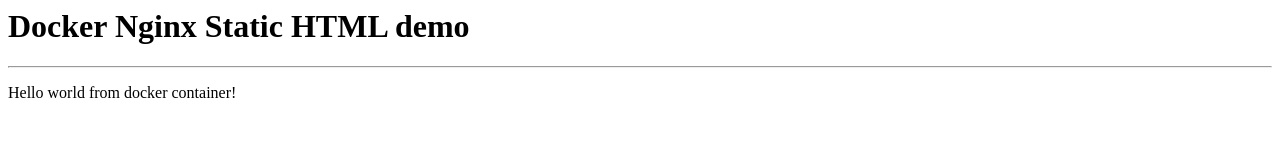
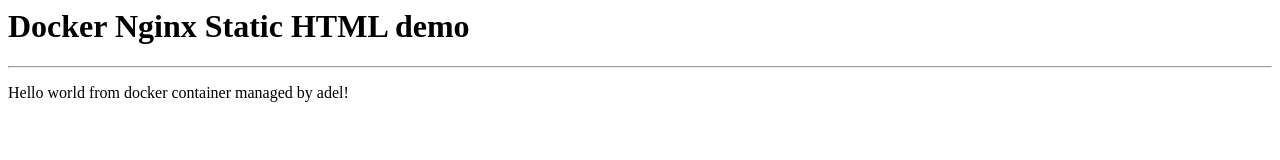
Before and after one commit to MuhammadAdel612/delpoy, a plain HTML site: page index.html in a window 1280 px wide. Drawn offline with Linux system fonts and the light colour scheme.

Commit message:
edit in index.html file

```diff
--- a/index.html
+++ b/index.html
@@ -5,6 +5,6 @@
     <body>
         <h1>Docker Nginx Static HTML demo</h1>
         <hr/>
-        <p>Hello world from docker container!</p>
+        <p>Hello world from docker container managed by adel!</p>
     </body>
 </html>
```
